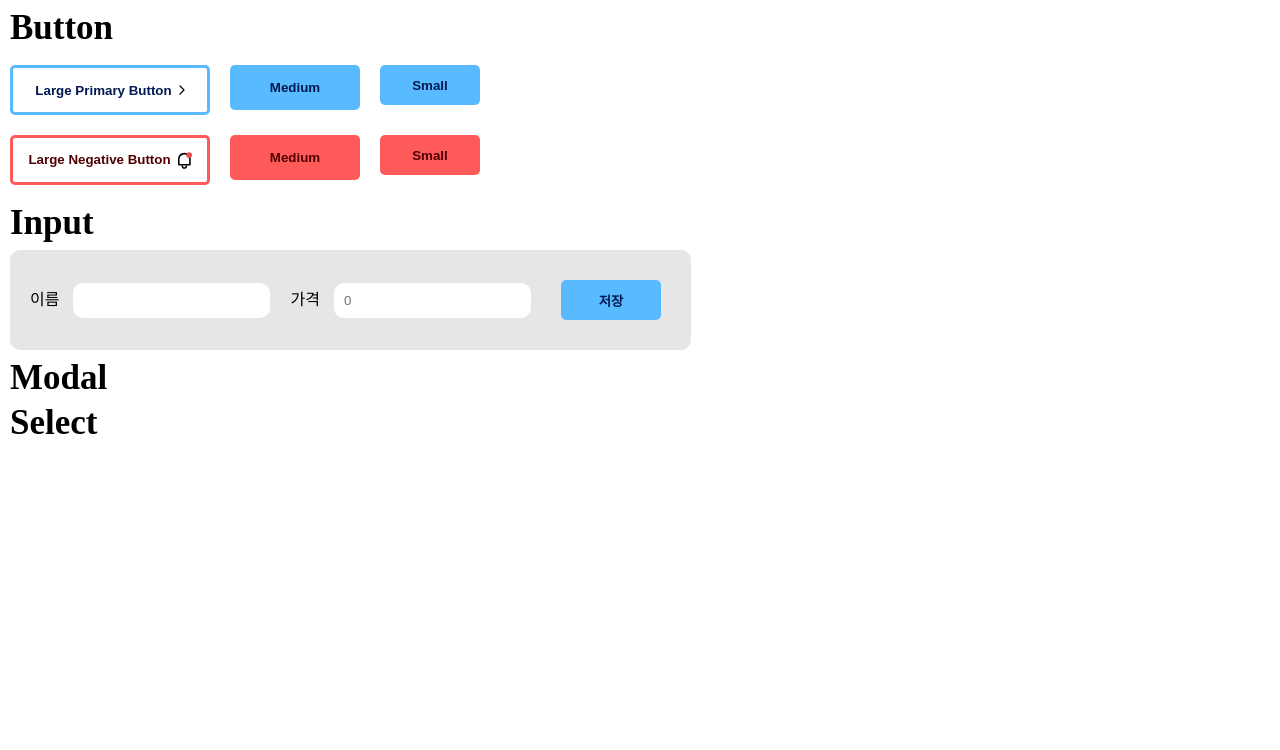
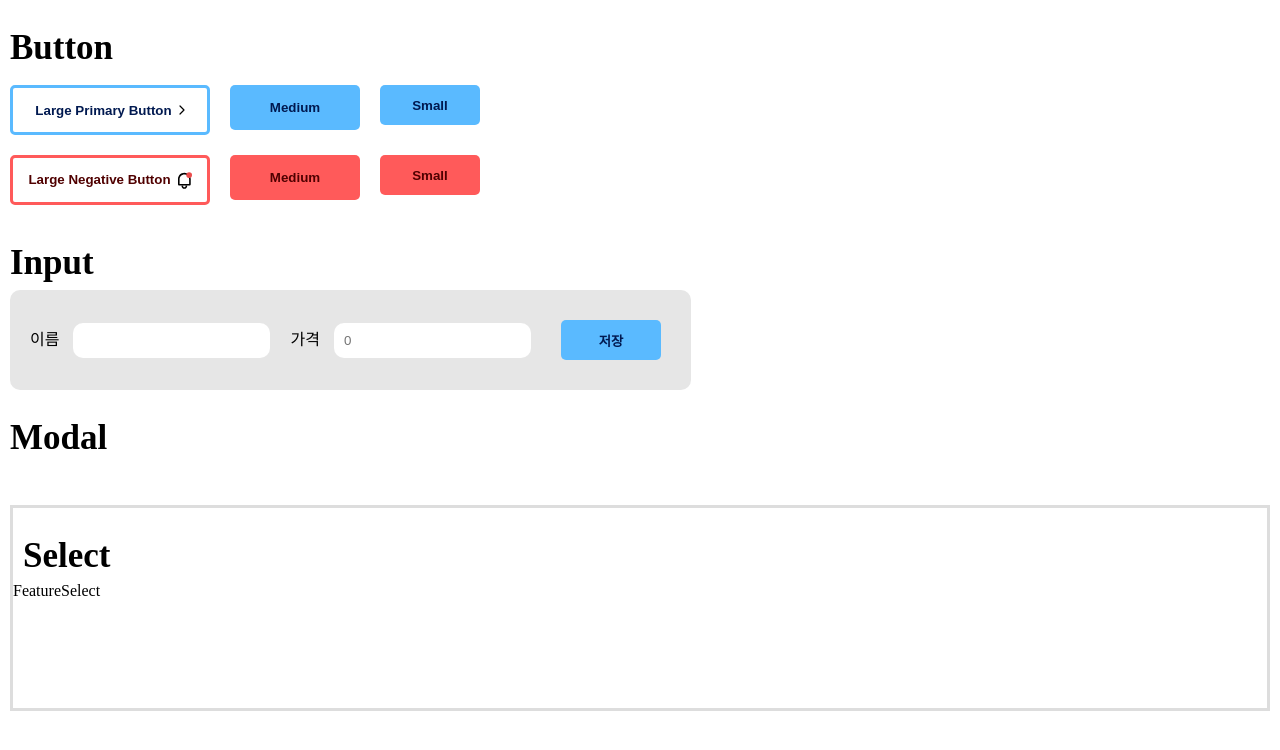
Before and after one commit to oiooeo/level-3, a React (Create React App) app: page / in a window 1280 px wide. Shown: the top 750 px of the page. Built offline with nearby package versions, Linux system fonts and the light colour scheme.

Commit message:
Feat(20%): select 부모 컴포넌트 제작까지, select 목록 아직 시작 X

```diff
--- a/package.json
+++ b/package.json
@@ -10,6 +10,7 @@
     "react-dom": "^18.2.0",
     "react-redux": "^8.1.1",
     "react-scripts": "5.0.1",
+    "react-select": "^5.7.3",
     "redux": "^4.2.1",
     "styled-components": "^6.0.0-rc.3"
   },
--- a/src/App.jsx
+++ b/src/App.jsx
@@ -2,6 +2,7 @@
 import styled from "styled-components";
 import FeatureButton from "./components/button/FeatureButton";
 import FeatureInput from "./components/input/FeatureInput";
+import FeatureSelect from "./components/select/FeatureSelect";
 
 function App() {
   return (
@@ -11,7 +12,10 @@
       <H1>Input</H1>
       <FeatureInput />
       <H1>Modal</H1>
-      <H1>Select</H1>
+      <BigDiv>
+        <H1>Select</H1>
+        <FeatureSelect />
+      </BigDiv>
     </div>
   );
 }
@@ -20,5 +24,15 @@
   font-size: 35px;
   font-weight: 700;
   margin: 10px;
+  margin-top: 30px;
+`;
+
+const BigDiv = styled.div`
+  height: 200px;
+  border: 3px solid rgb(221, 221, 221);
+  overflow: hidden;
+  position: relative;
+  margin: 10px;
+  margin-top: 50px;
 `;
 export default App;
--- a/src/components/button/FeatureButton.jsx
+++ b/src/components/button/FeatureButton.jsx
@@ -1,7 +1,7 @@
 import React from "react";
 import { PrimaryButton, NegativeButton } from "./StyledButton";
 import styled from "styled-components";
-import { IconBell, IconRight } from "./Icon";
+import { IconBell, IconRight } from "../../shared/Icon";
 
 function FeatureButton() {
   return (
--- /dev/null
+++ b/src/components/select/FeatureSelect.jsx
@@ -0,0 +1,7 @@
+import React from "react";
+
+function FeatureSelect() {
+  return <div>FeatureSelect</div>;
+}
+
+export default FeatureSelect;
```
Also changed, not shown: src/shared/Icon.jsx (renamed from src/components/button/Icon.jsx), 1 other file (tests, documents, lock files or other folders).
